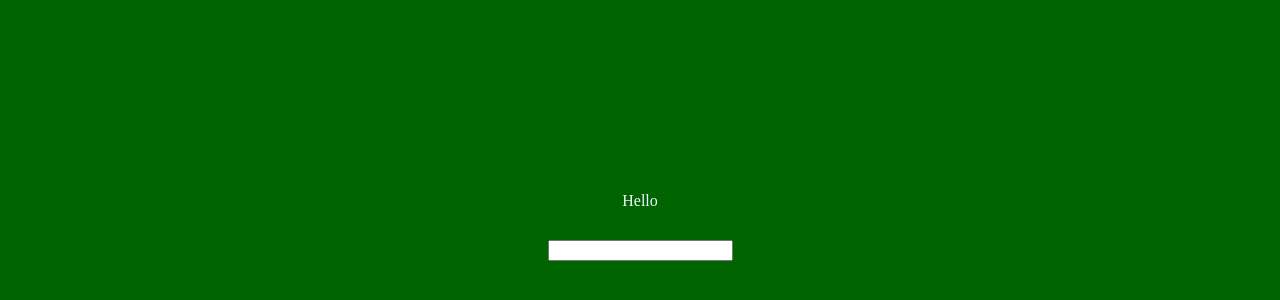
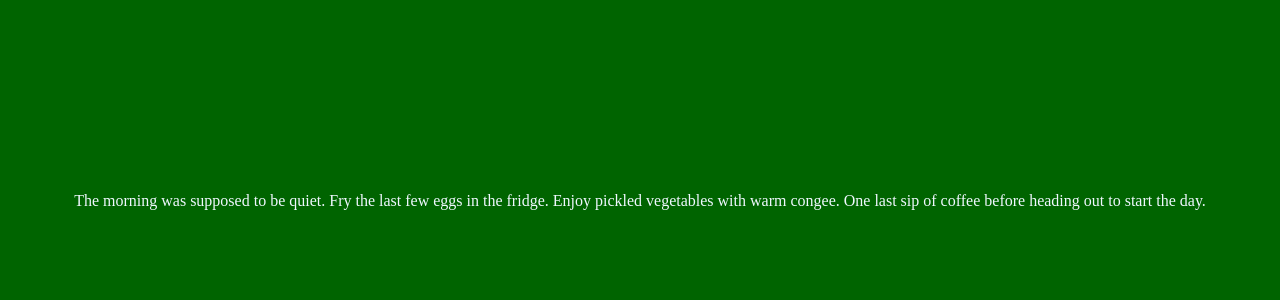
Before and after one commit to randomdude117/JiangGang2025, a plain HTML site: page index.html in a window 1280 px wide. Shown: the part 498-798 px from the top of the page. Drawn offline with Linux system fonts and the light colour scheme.

Commit message:
Add files via upload

```diff
--- a/game.js
+++ b/game.js
@@ -2,8 +2,8 @@ var gameTextElement = document.getElementById('text');
 var option1Button = document.getElementById('option1');
 var option2Button = document.getElementById('option2');
 
-option1Button.style.display = 'none';
-option2Button.style.display = 'none';
+// option1Button.style.display = 'none';
+// option2Button.style.display = 'none';
 
 let gameState = 1;
 
@@ -13,8 +13,7 @@ switch (gameState) {
             "Fry the last few eggs in the fridge. Enjoy pickled vegetables with warm congee. " +
             "One last sip of coffee before heading out to start the day.";
         console.log(gameTextElement);
-
-
+        break;
     case 2:
         gameTextElement.innerText = "Hello";
         console.log(gameTextElement);
--- a/index.html
+++ b/index.html
@@ -14,7 +14,6 @@
             <button id="option1" class = "btn"></button>
             <button id="option2" class = "btn"></button>
         </div>
-        <input type ="text" id ="input"
         <div id="stats-container">
         <!-- Player stats, inventory -->
         </div>
```
